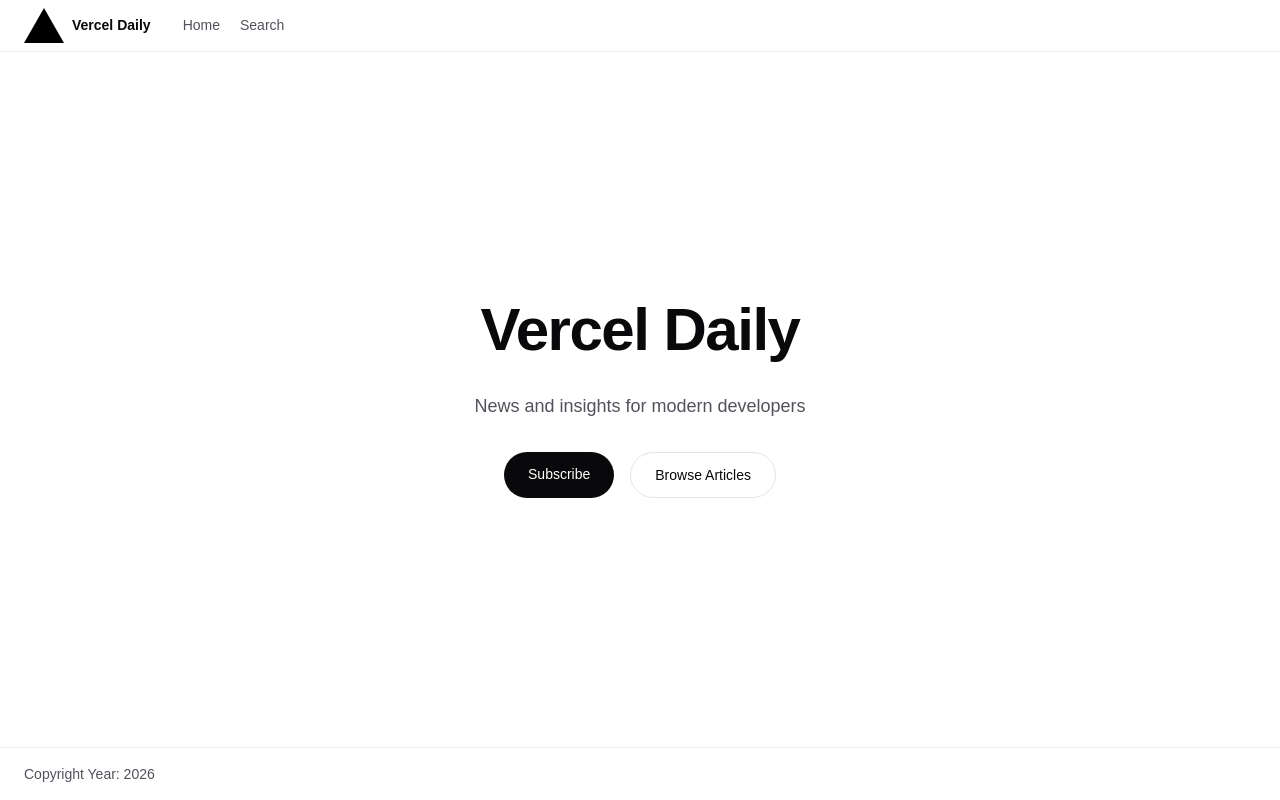
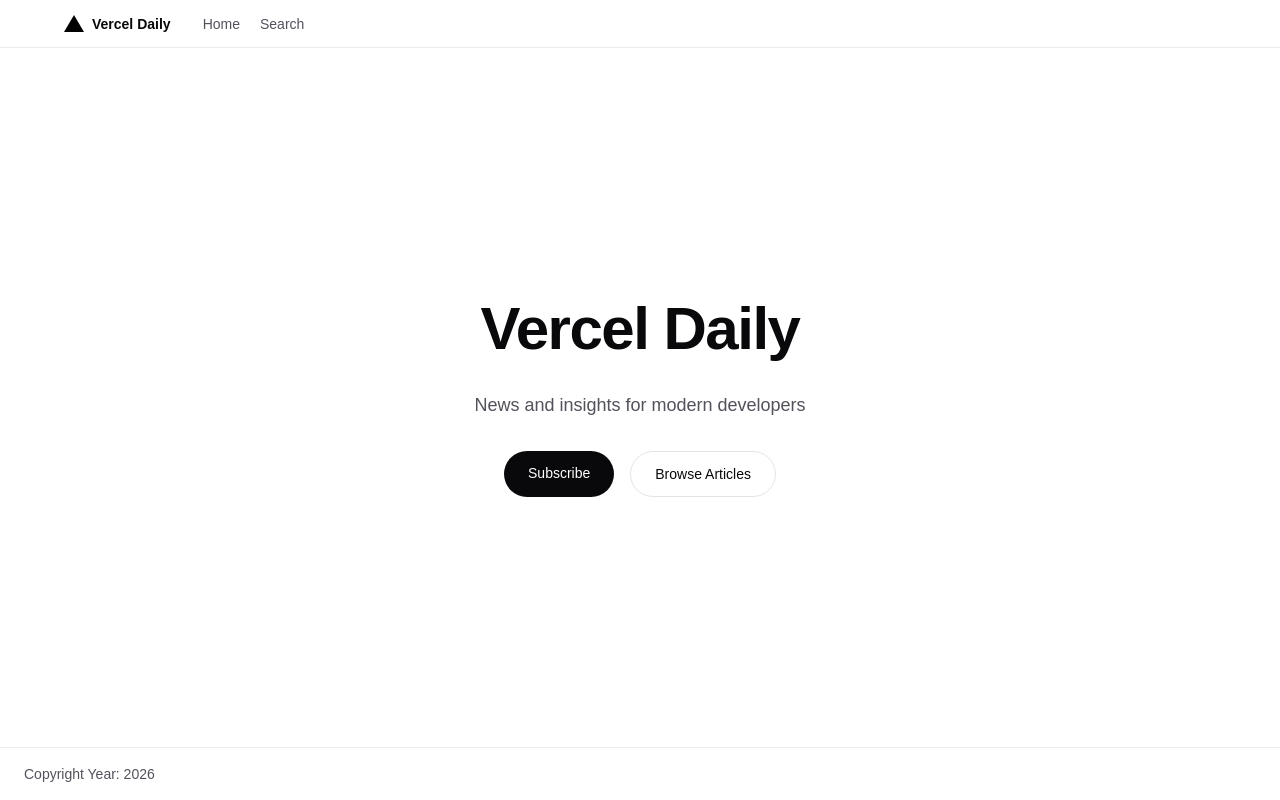
Before and after one commit to BlankMetal/vercel-daily, a Next.js app: page / in a window 1280 px wide. Built offline with nearby package versions, Linux system fonts and the light colour scheme; no server answers.

Commit message:
css improvements to landing page

```diff
--- a/app/components/breaking-news-banner.tsx
+++ b/app/components/breaking-news-banner.tsx
@@ -14,7 +14,7 @@
           : "border-zinc-200 bg-zinc-50 dark:border-zinc-800 dark:bg-zinc-900"
       }`}
     >
-      <div className="mx-auto flex max-w-4xl items-center gap-3">
+      <div className="mx-auto flex max-w-6xl items-center gap-3">
         <span
           className={`shrink-0 rounded-full px-2.5 py-0.5 text-xs font-bold uppercase tracking-wider text-white ${
             article.urgent ? "bg-red-600" : "bg-zinc-600"
--- a/app/components/header.tsx
+++ b/app/components/header.tsx
@@ -3,14 +3,15 @@
 
 export default function Header() {
   return (
-    <header className="sticky top-0 z-50 flex items-center gap-8 border-b border-black/[.08] bg-white px-6 py-2 dark:border-white/[.145] dark:bg-black">
+    <header className="sticky top-0 z-50 h-12 border-b border-black/[.08] bg-white px-6 dark:border-white/[.145] dark:bg-black">
+      <div className="mx-auto flex h-full max-w-6xl items-center gap-8">
         <Link href="/" className="flex items-center gap-2">
           <Image
             className="invert dark:invert-0"
             src="/vercel.svg"
             alt="Vercel logo"
-          width={40}
-          height={10}
+            width={20}
+            height={5}
             priority
           />
           <span className="text-sm font-semibold text-zinc-950 dark:text-zinc-50">
@@ -31,6 +32,7 @@
             Search
           </Link>
         </nav>
+      </div>
     </header>
   );
 }
```
Lines whose indentation alone changed are shown as unchanged.
